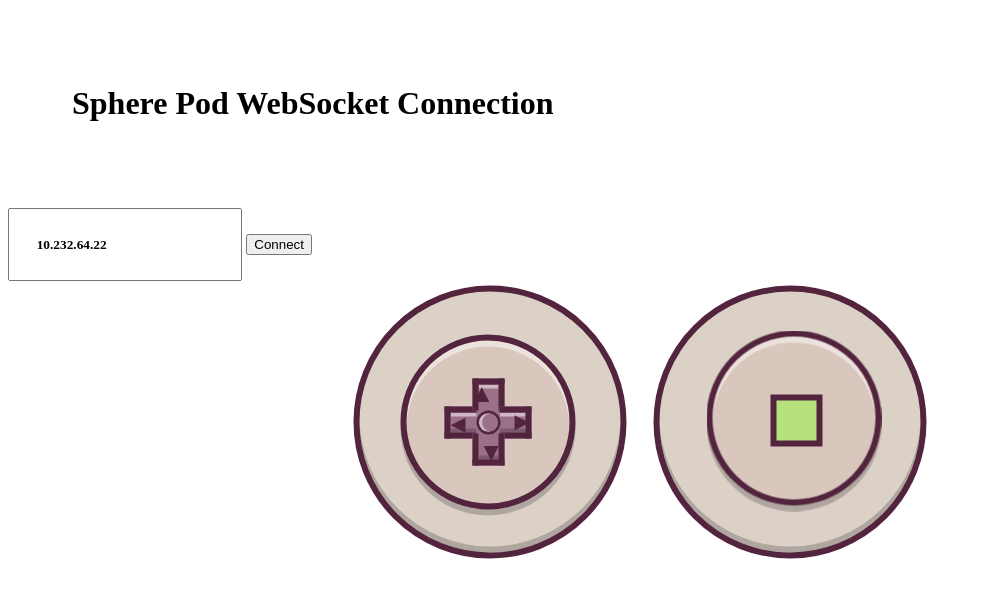
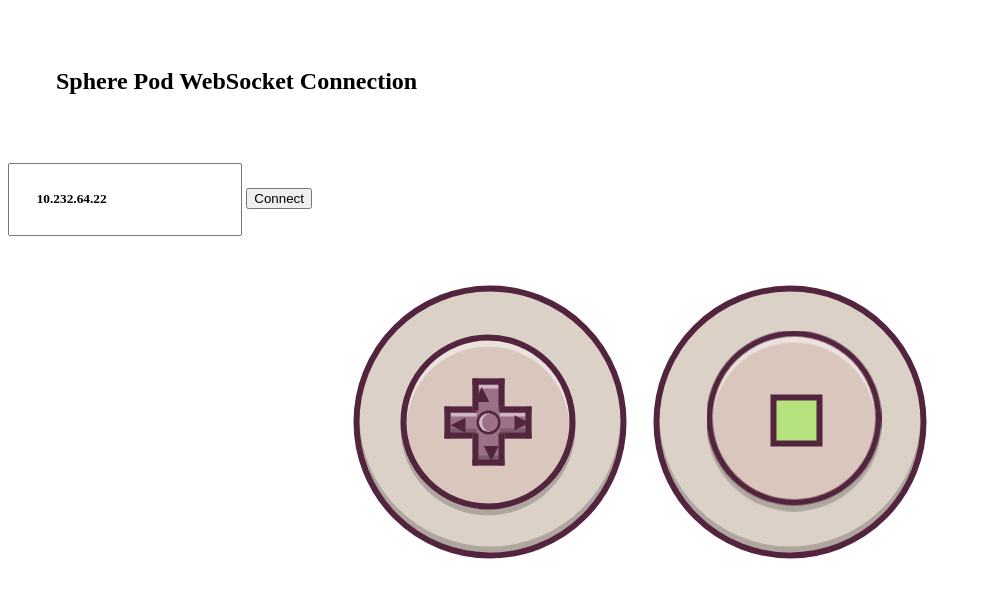
Before and after one commit to NathanBarquira/JavaScriptPagesTest, a website built with webpack: page index.html in a window 1280 px wide. Shown: the whole page, without its empty margins (0-982 px from the left). Built offline with nearby package versions, Linux system fonts and the light colour scheme; a web font is replaced by a local one.

Commit message:
Update index.html

```diff
--- a/index.html
+++ b/index.html
@@ -407,6 +407,12 @@ h1{
   font-weight:bold;
 } */
 
+.ipcon{
+/* top: 20%;
+left: 200px; */
+width: 500px;
+height: 500px;
+}
 
 </style>
 
@@ -524,9 +530,7 @@ h1{
 
 
 <main>
-    <h1>Sphere Pod WebSocket Connection</h1>
-    <input type="text" id="ipAddress" value="10.232.64.22" />
-    <button onclick="connectToServer()">Connect</button>
+
 
     <section class="joystick center">
  <!--       <div class="animations">       -->
@@ -556,7 +560,11 @@ h1{
 
 
     </section>
-
+    <section class="ipcon">
+    <h1>Sphere Pod WebSocket Connection</h1>
+    <input type="text" id="ipAddress" value="10.232.64.22" />
+    <button onclick="connectToServer()">Connect</button>
+</section>
  </main>
 
  <div class="colors bg-blue"></div>
@@ -566,6 +574,6 @@ h1{
 
 
 
-     </main>
+
 </body>
 </html>
```
